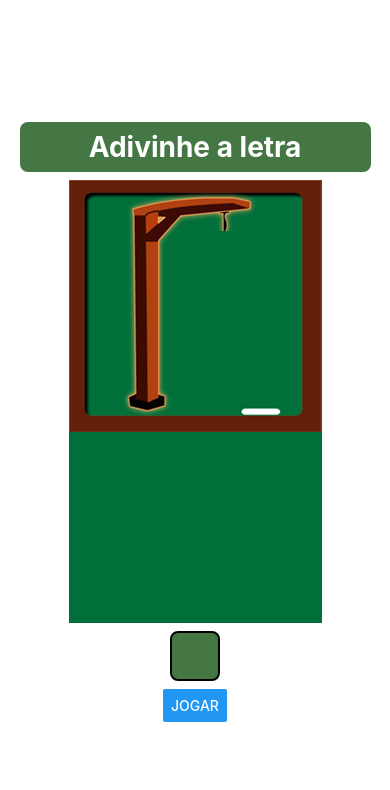
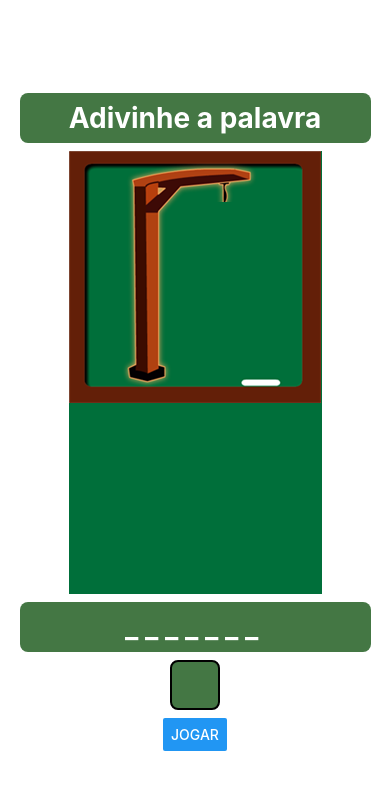
Before and after one commit to angoti/aula-jogo-da-forca, a React Native app: screen / in a window 390 px wide. Shown: the top 790 px of the page. Built offline with nearby package versions, Linux system fonts and the light colour scheme.

Commit message:
sorteia palavra. exibe palavra mascarada. Unicode Normalization Form.

```diff
--- a/App.js
+++ b/App.js
@@ -11,50 +11,88 @@ const listaDeImagens = [
   require('./assets/cabecacorpodoisbracosduaspernas.png'),
 ];
 
+const listaDePalavras = [
+  'MAÇÃ',
+  'CORAÇÃO',
+  'BANANA',
+  'PROGRAMAÇÃO',
+  'LÓGICA',
+  'REACT',
+  'SPRING',
+  'NATIVO',
+  'FORÇA',
+  'RAZÃO',
+];
+
+const normalizar = (str) =>
+  str.normalize('NFD').replace(/[\u0300-\u036f]/g, '');
+  //transforma a palavra retirando os acentos. Veja https://developer.mozilla.org/en-US/docs/Web/JavaScript/Reference/Global_Objects/String/normalize#description
+
 export default function App() {
-  // var faseDoJogo = 0;
   const [faseDoJogo, setFaseDoJogo] = useState(0); // estado que guarda o indice da imagem atual
   const [entrada, setEntrada] = useState(''); // estado que guarda o texto inputado na caixa de entrada
   const [fimDeJogo, setFimDeJogo] = useState(false);
-  const [mensagem, setMensagem] = useState('Adivinhe a letra');
+  const [mensagem, setMensagem] = useState('Adivinhe a palavra');
+  const [letrasCertas, setLetrasCertas] = useState([]);
 
-  // Função para sortear uma letra do alfabeto
-  const sortearLetra = () => {
-    const letras = 'ABCDEFGHIJKLMNOPQRSTUVWXYZ';
-    return letras[Math.floor(Math.random() * letras.length)];
-  };
+  // Função que sorteia uma palavra aleatória
+  function sortearPalavra() {
+    const indice = Math.floor(Math.random() * listaDePalavras.length);
+    return listaDePalavras[indice];
+  }
 
-  const [letraSorteada, setLetraSorteada] = useState(sortearLetra()); // estado que guarda a letra sorteada
+  const [palavraSorteada, setPalavraSorteada] = useState(sortearPalavra());
 
   const testaFimDeJogo = () => {
     //testar se acertou a letra
-    if (entrada.toUpperCase() === letraSorteada) {
-      setFimDeJogo(true);
-      setMensagem('Acertou');
+    let letra = normalizar(entrada);
+    let palavraNormalizada = normalizar(palavraSorteada);
+    console.log(letra);
+    console.log(palavraNormalizada);
+    if (palavraNormalizada.includes(letra)) {
+      let novasLetrasCertas = [...letrasCertas, letra];
+      setLetrasCertas(novasLetrasCertas);
+      if (
+        palavraNormalizada
+          .split('')
+          .every((letra) => novasLetrasCertas.includes(letra))
+      ) {
+        setFimDeJogo(true);
+        setMensagem('Acertou');
+      }
     } else {
       if (faseDoJogo == 6) setFimDeJogo(true);
       else setFaseDoJogo(faseDoJogo + 1);
     }
-    console.log(letraSorteada);
-    setEntrada('')
+    setEntrada('');
   };
 
   const iniciarNovoJogo = () => {
     setFaseDoJogo(0);
-    setLetraSorteada(sortearLetra());
     setFimDeJogo(false);
-    setMensagem('Adivinhe a letra');
+    setLetrasCertas([]);
+    setPalavraSorteada(sortearPalavra());
+    setMensagem('Adivinhe a palavra');
+  };
+
+  const palavraMascarada = () => {
+    return palavraSorteada
+      .split('')
+      .map((letra) =>
+        letrasCertas.includes(normalizar(letra)) ? letra : '_ '
+      );
   };
 
   return (
     <View style={estilos.container}>
       <Text style={estilos.mensagem}>{mensagem}</Text>
       <Image source={listaDeImagens[faseDoJogo]} />
+      <Text style={estilos.mensagem}>{palavraMascarada()}</Text>
       <TextInput
         style={estilos.caixaEntrada}
         maxLength={1} // limita a apenas 1 caractere
         value={entrada}
-        onChangeText={setEntrada}
+        onChangeText={(letra) => setEntrada(letra.toUpperCase())}
         textAlign="center" // centraliza a letra
       />
 
@@ -101,7 +139,7 @@ const estilos = StyleSheet.create({
     backgroundColor: '#474',
     padding: 8,
     color: 'white',
-    width:'90%',
-    textAlign:'center'
+    width: '90%',
+    textAlign: 'center',
   },
 });
--- a/app.json
+++ b/app.json
@@ -1,7 +1,7 @@
 {
   "expo": {
     "name": "aula-jogo-da-forca",
-    "slug": "snack-03c88e29-a9d3-438a-8337-4e8ffe830a25",
+    "slug": "snack-2c43a581-4ee8-4531-a566-597a3ebe63a7",
     "version": "1.0.0",
     "orientation": "portrait",
     "icon": "./assets/icon.png",
```
